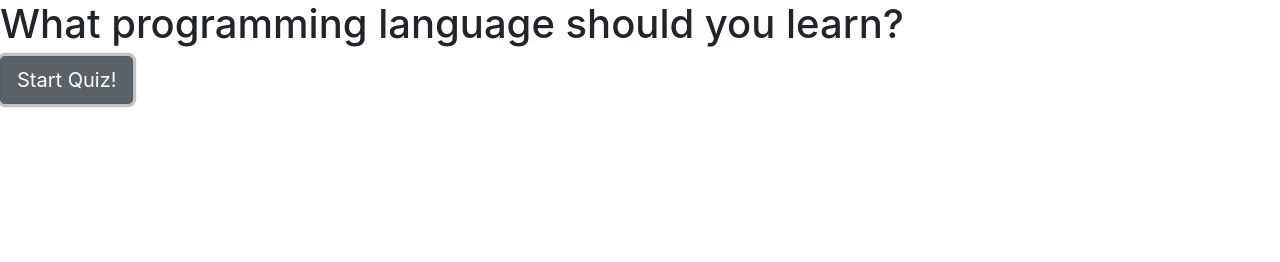
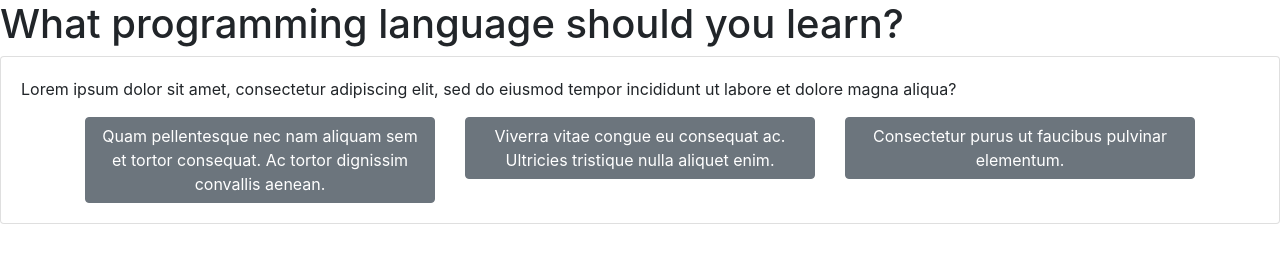
Before and after one commit to vnessa-su/programming-language-suggester, a plain HTML site: page index.html in a window 1280 px wide. Both pictures are taken after a click on the button "Start Quiz!". Drawn offline with Linux system fonts and the light colour scheme.

Commit message:
Hide start quiz button when clicked and reveal the first question card.

```diff
--- a/js/scripts.js
+++ b/js/scripts.js
@@ -0,0 +1,6 @@
+$(document).ready(function(){
+  $("#startQuizButton").click(function(){
+    $(this).hide();
+    $("#questionOne").show();
+  });
+});
```
Also changed, not shown: index.html (+1 -0 lines).
